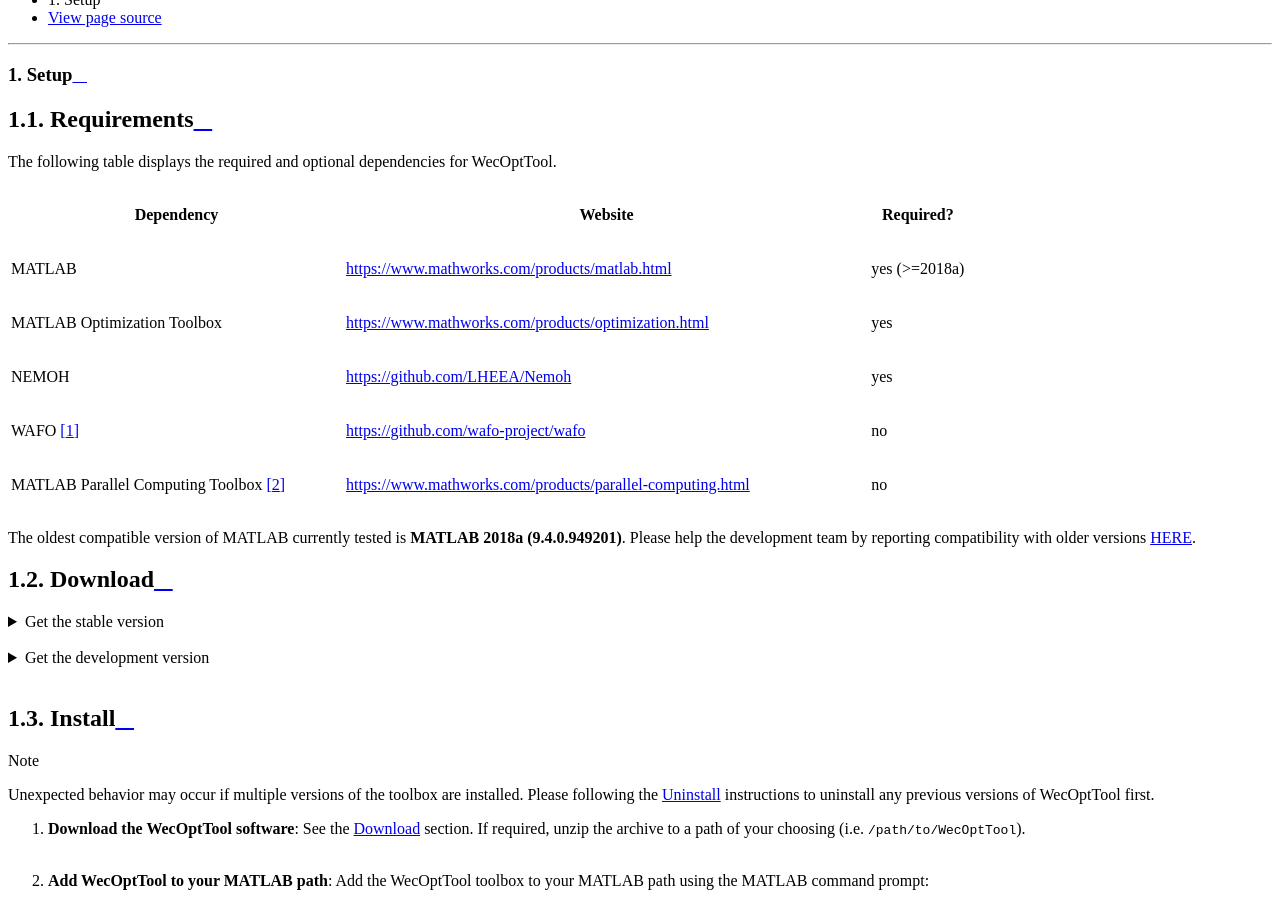
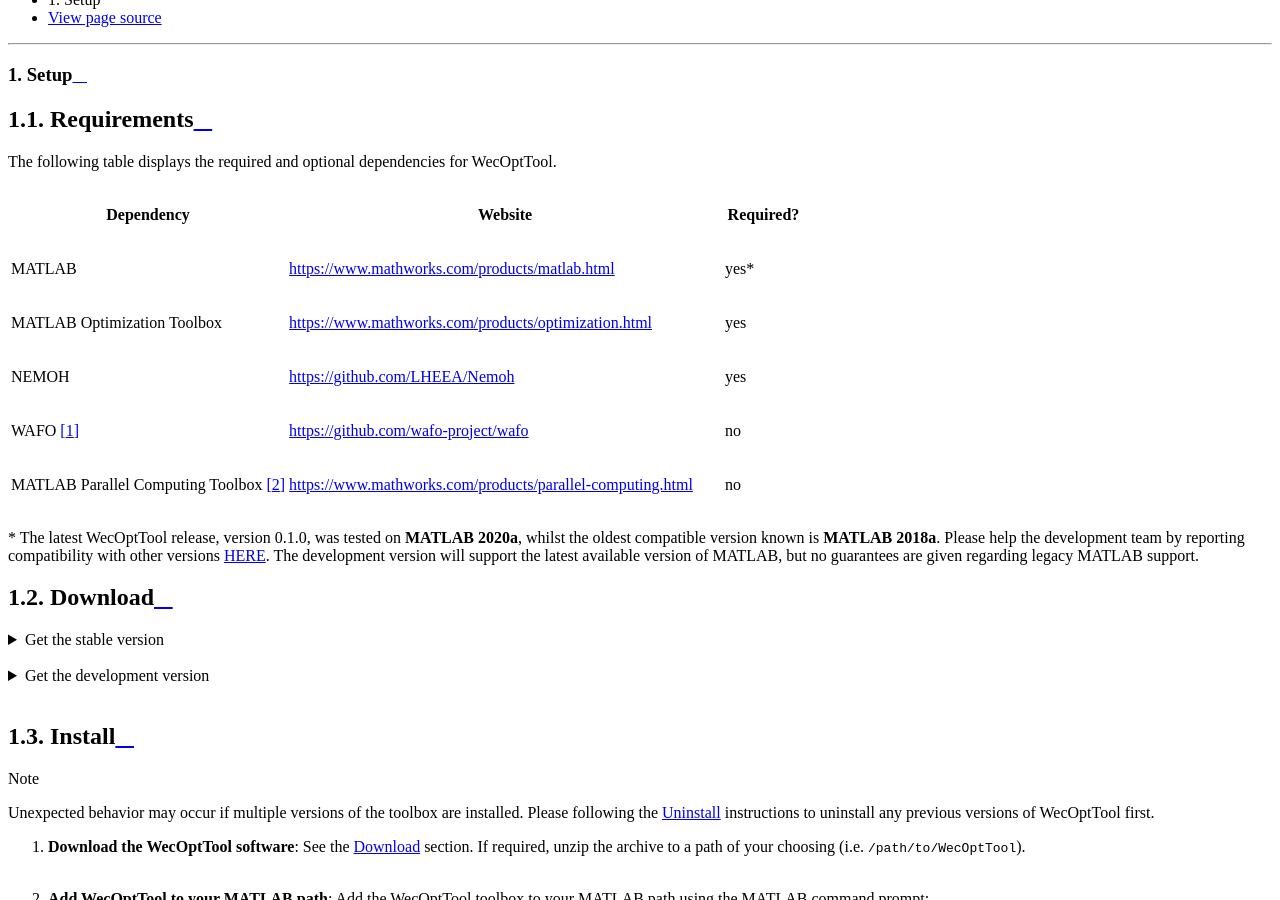
Before and after one commit to SNL-WaterPower/WecOptTool-MATLAB, a Sphinx documentation site: the page built from docs/user/setup.rst, in a window 1280 px wide and 900 px high, scrolled down 336 px. Built offline with Sphinx 7.4.7 and the Read the Docs theme 2.0.0, drawn with Linux system fonts in a browser that asks for light colours.

Commit message:
Add MATLAB version 2018a support (#113)
* MATLAB 2018a fixes:
  + First arg to struct must be char, not string
  + Need array construct to join strings
  + Revert to toolbox installation checking used prior to 5acf452
* Clarify legacy support in docs
* Fix typo when checking for installed but unlicensed optimization toolbox

Co-authored-by: Ryan Coe <rcoe@sandia.gov>
Co-authored-by: zmorrell-sand <zmorrel@sandia.gov>

```diff
--- a/docs/user/setup.rst
+++ b/docs/user/setup.rst
@@ -14,8 +14,7 @@
     +----------------------+------------------------------------------------------------+-----------+
     | Dependency           | Website                                                    | Required? |
     +======================+============================================================+===========+
-    | MATLAB               | https://www.mathworks.com/products/matlab.html             | yes       |
-    |                      |                                                            | (>=2018a) |
+    | MATLAB               | https://www.mathworks.com/products/matlab.html             | yes\*     |
     +----------------------+------------------------------------------------------------+-----------+
     | MATLAB Optimization  | https://www.mathworks.com/products/optimization.html       | yes       |
     | Toolbox              |                                                            |           |
@@ -29,10 +28,12 @@
     | Toolbox [#f2]_       |                                                            |           |
     +----------------------+------------------------------------------------------------+-----------+
 
-The oldest compatible version of MATLAB currently tested is **MATLAB 2018a
-(9.4.0.949201)**. Please help the development team by reporting compatibility
-with older versions `HERE
-<https://github.com/SNL-WaterPower/WecOptTool/issues/91>`__.
+\* The latest WecOptTool release, version 0.1.0, was tested on **MATLAB
+2020a**, whilst the oldest compatible version known is **MATLAB 2018a**. Please
+help the development team by reporting compatibility with other versions `HERE
+<https://github.com/SNL-WaterPower/WecOptTool/issues/91>`__. The development
+version will support the latest available version of MATLAB, but no guarantees
+are given regarding legacy MATLAB support.
 
 .. _user-setup-download:
 
```
Also changed, not shown: README.md (+8 -6 lines), 5 other files.
